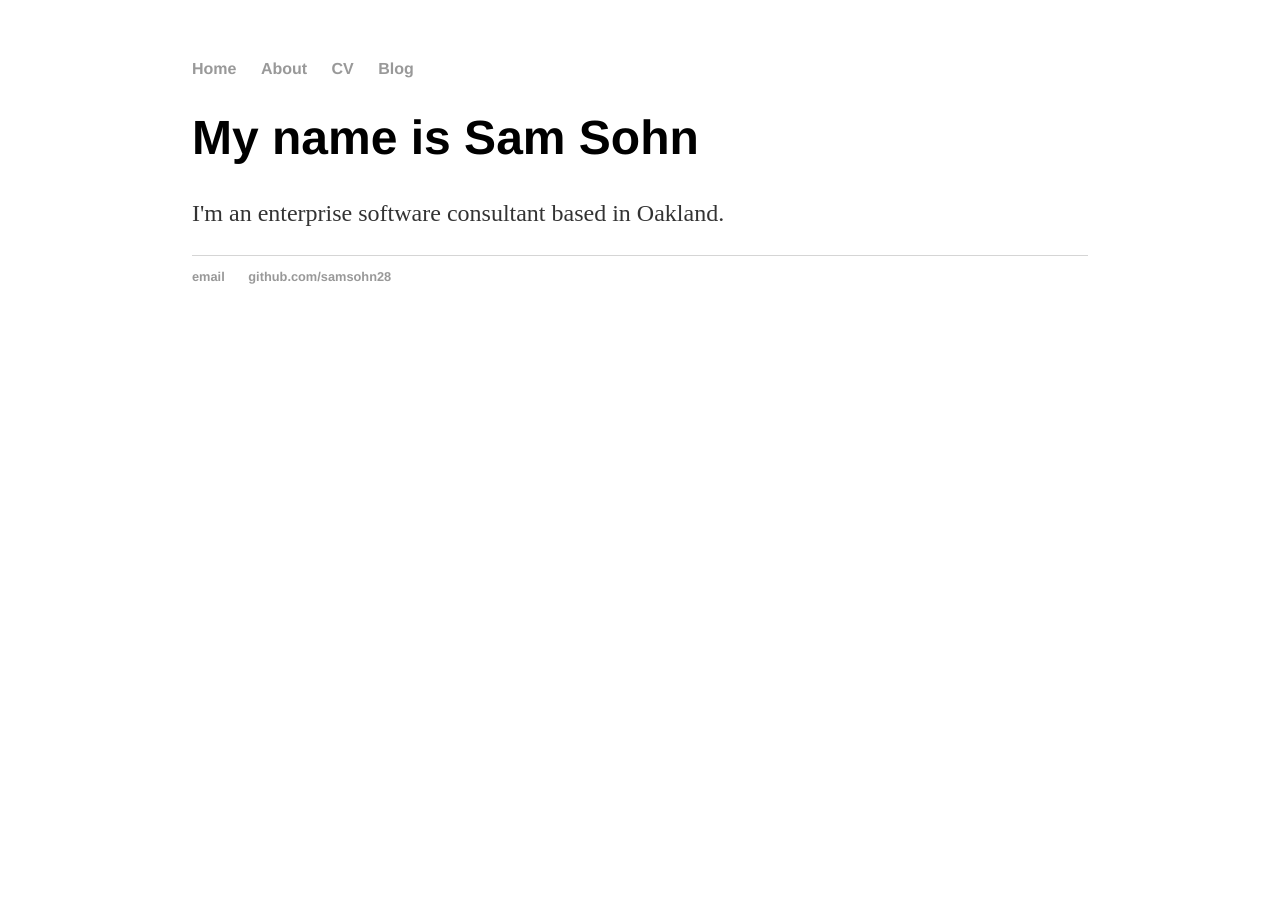
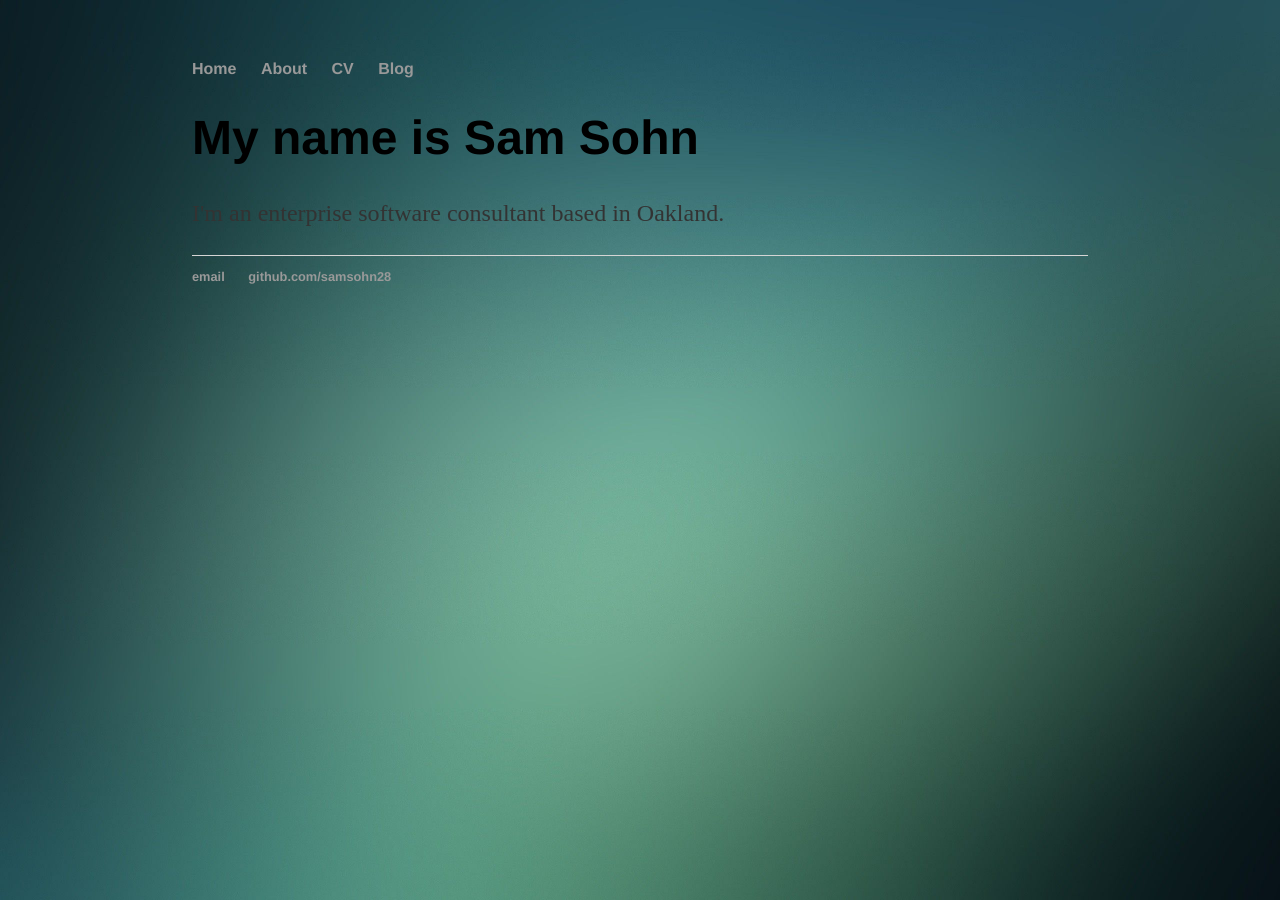
Before and after one commit to samsohn28/samsohn28.github.io, a Jekyll site: the page built from index.html, in a window 1280 px wide. Built offline with Jekyll 4.4.1, drawn with Linux system fonts in a browser that asks for light colours.

Commit message:
updated main.css and adding background image

```diff
--- a/css/main.css
+++ b/css/main.css
@@ -1,3 +1,11 @@
+html {
+background: url(background.jpg) no-repeat center center fixed;
+-webkit-background-size: cover;
+-moz-background-size: cover;
+-o-background-size: cover;
+background-size: cover;
+}
+
 body {
     margin: 60px auto;
     width: 70%;
```
Also changed, not shown: css/background.jpg (added).
